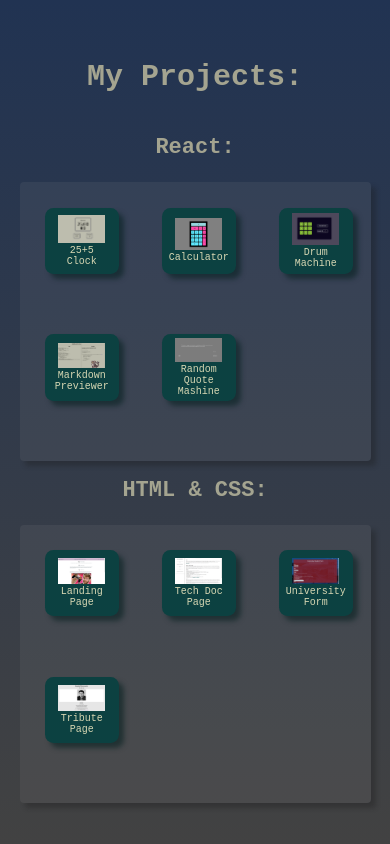
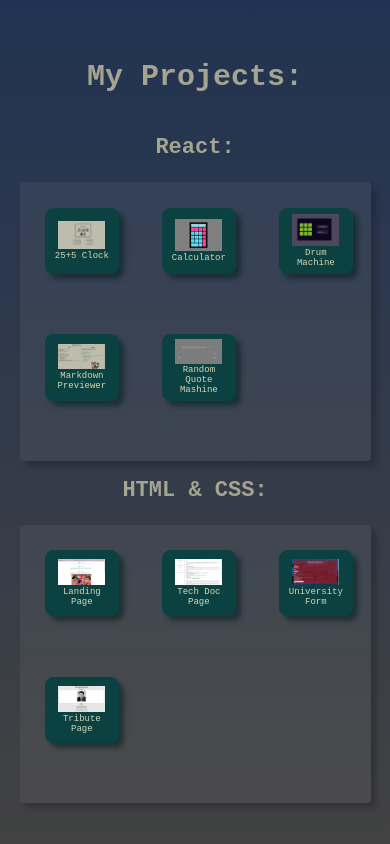
Before and after one commit to Wektors/Wektors.github.io, a plain HTML site: page index.html in a window 390 px wide. Shown: the part 861-1705 px from the top of the page. Drawn offline with Linux system fonts and the light colour scheme.

Commit message:
fixed responsiveness

```diff
--- a/styles.css
+++ b/styles.css
@@ -237,7 +237,7 @@ a {
 		width: 15vw;
 		height: 13vw;
 		padding: 2vw;
-		font-size: 10px;
+		font-size: 9px;
 	}
 
 	.project-img {
```
